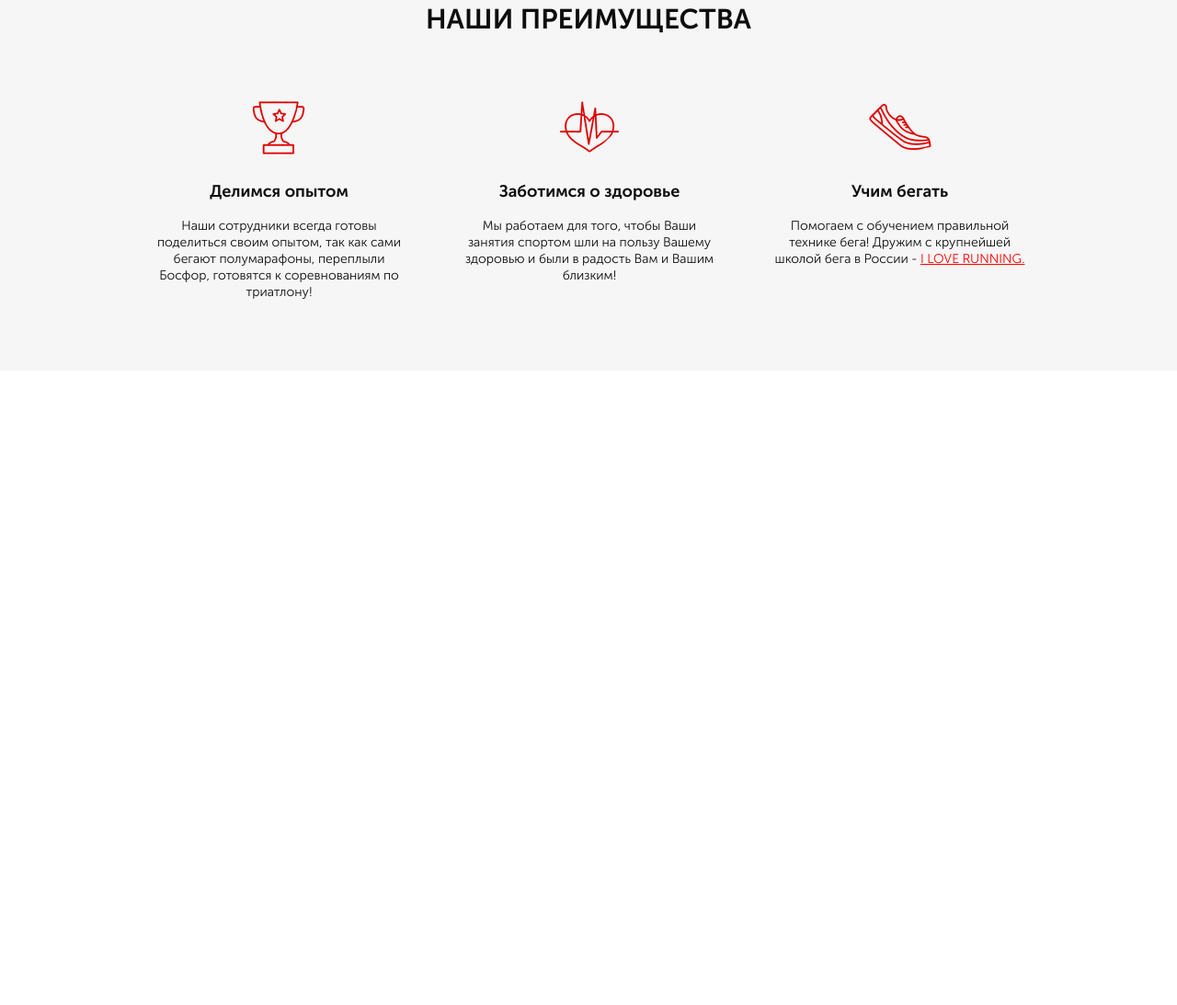
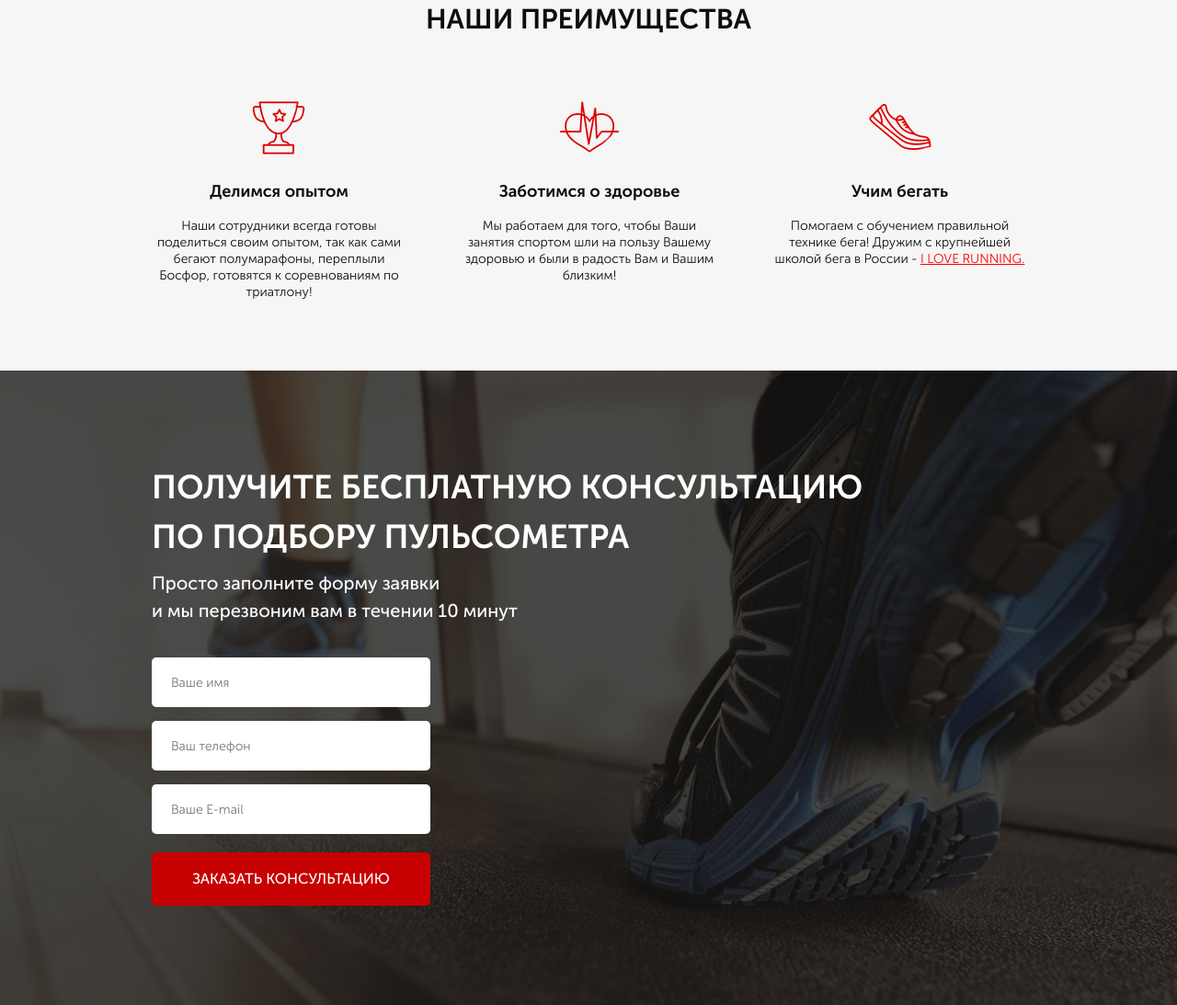
Before and after one commit to Igorekgara/Pulse, a website: page src/index.html in a window 1280 px wide. Shown: the part 754-1847 px from the top of the page at 92% size. Before the commit the page ends 1157 px from the top, so only its background shows below. Drawn offline with Linux system fonts and the light colour scheme; files whose address does not match are found by name.

Commit message:
third section consultation completed, styled. Added new files forms, consultation. Changed files: buttons, titles, style.

```diff
--- a/src/index.html
+++ b/src/index.html
@@ -77,7 +77,24 @@
                 </div>
             </div>
         </div>
+    </div>
 
+    <div class="consultation">
+        <div class="container">
+            <h2 class="title title_left">Получите бесплатную консультацию<br>по подбору пульсометра </h2>
+            <div class="consultation__descr">
+                Просто заполните форму заявки<br>и мы перезвоним вам в течении 10 минут
+            </div>
+            <form class="feed-form" action="#">
+                <input name="name" required placeholder="Ваше имя" type="text">
+                <input name="phone" required placeholder="Ваш телефон" type="number">
+                <input name="email" required placeholder="Ваше E-mail" type="email">
+                <button class="button button_submit">Заказать консультацию</button>
+
+
+            </form>
+        </div>
     </div>
+
 </body>
 </html>
--- a/src/sass/blocks/_buttons.scss
+++ b/src/sass/blocks/_buttons.scss
@@ -15,4 +15,9 @@
         height: 50px;
         font-size: 16px;
     }
+    &_submit {
+        width: 100%;
+        height: 58px;
+        font-size: 16px;
+    }
 }
--- /dev/null
+++ b/src/sass/blocks/_consultation.scss
@@ -0,0 +1,13 @@
+.consultation {
+    min-height: 680px;
+    padding: 100px 0 108px 0;
+    background: url('../img/consultation_block/consultation_bg.jpg') center (center/cover) no-repeat;
+    &__descr {
+        margin-top: 8px;
+        color: #FFFFFF;
+        font-size: 20px;
+        font-weight: 500;
+        line-height: 30px;
+        text-align: left;
+    }
+}
--- /dev/null
+++ b/src/sass/blocks/_forms.scss
@@ -0,0 +1,21 @@
+.feed-form {
+    margin-top: 36px;
+    display: flex;
+    flex-direction: column;
+    width: 303px;
+    input {
+        height: 54px;
+        border-radius: 5px;
+        background-color: #FFFFFF;
+        margin-bottom: 15px;
+        border: none;
+        padding: 0 21px;
+        color: #4B4B4B;
+        font-size: 14px;
+        font-weight: 300;
+        text-align: left;
+        &:nth-child(3) { /* псевдо класс, указываем последнему элементу отдельный margin */
+            margin-bottom: 20px;
+        }
+    }
+}
--- a/src/sass/blocks/_titles.scss
+++ b/src/sass/blocks/_titles.scss
@@ -4,6 +4,12 @@
     font-weight: 700;
     text-align: center;
     text-transform: uppercase;
+    &_left {
+        color: #FFFFFF;
+        font-size: 36px;
+        text-align: left;
+        line-height: 54px;
+    }
 }
 
 .subtitle {
--- a/src/sass/style.scss
+++ b/src/sass/style.scss
@@ -12,4 +12,6 @@
 @import 'blocks/buttons';
 @import 'blocks/advantages';
 @import 'blocks/titles';
-@import 'base/media'
+@import 'blocks/consultation';
+@import 'blocks/forms';
+@import 'base/media';
```
Also changed, not shown: src/css/style.min.css.
